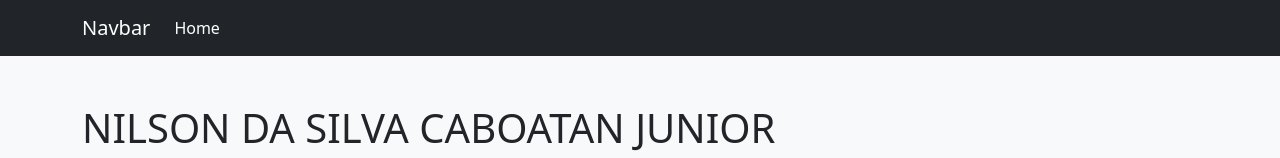
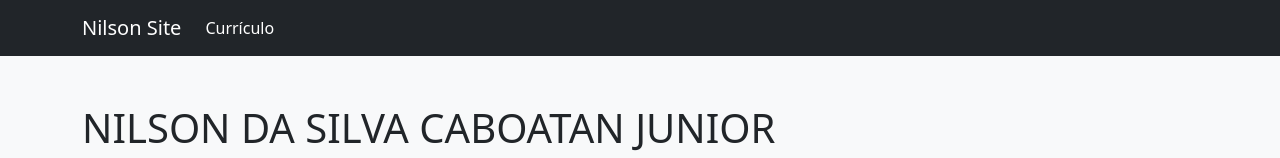
Before and after one commit to giseldo/curriculo_nilson, a website: page index.html in a window 1280 px wide. Shown: the top 158 px of the page. Drawn offline with nearby package versions, Linux system fonts and the light colour scheme.

Commit message:
Update index.html

```diff
--- a/index.html
+++ b/index.html
@@ -10,14 +10,14 @@
   <body>
     <nav class="navbar navbar-expand-lg navbar-dark bg-dark">
       <div class="container">
-        <a class="navbar-brand" href="#">Navbar</a>
+        <a class="navbar-brand" href="#">Nilson Site</a>
         <button class="navbar-toggler" type="button" data-bs-toggle="collapse" data-bs-target="#navbarSupportedContent" aria-controls="navbarSupportedContent" aria-expanded="false" aria-label="Toggle navigation">
           <span class="navbar-toggler-icon"></span>
         </button>
         <div class="collapse navbar-collapse" id="navbarSupportedContent">
           <ul class="navbar-nav me-auto mb-2 mb-lg-0">
             <li class="nav-item">
-              <a class="nav-link active" aria-current="page" href="#">Home</a>
+              <a class="nav-link active" aria-current="page" href="#">Currículo</a>
             </li>
             <!--
 	    <li class="nav-item">
```
